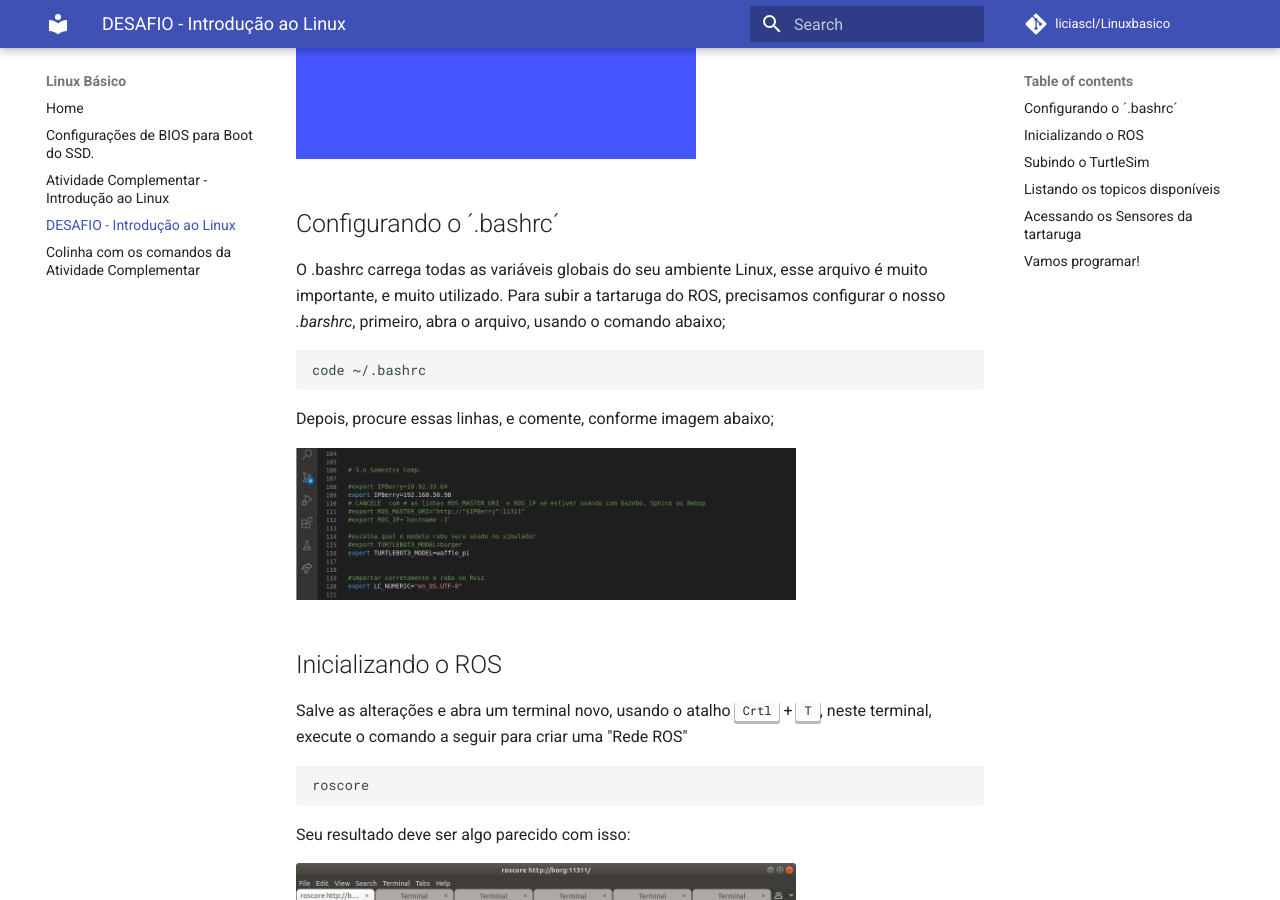
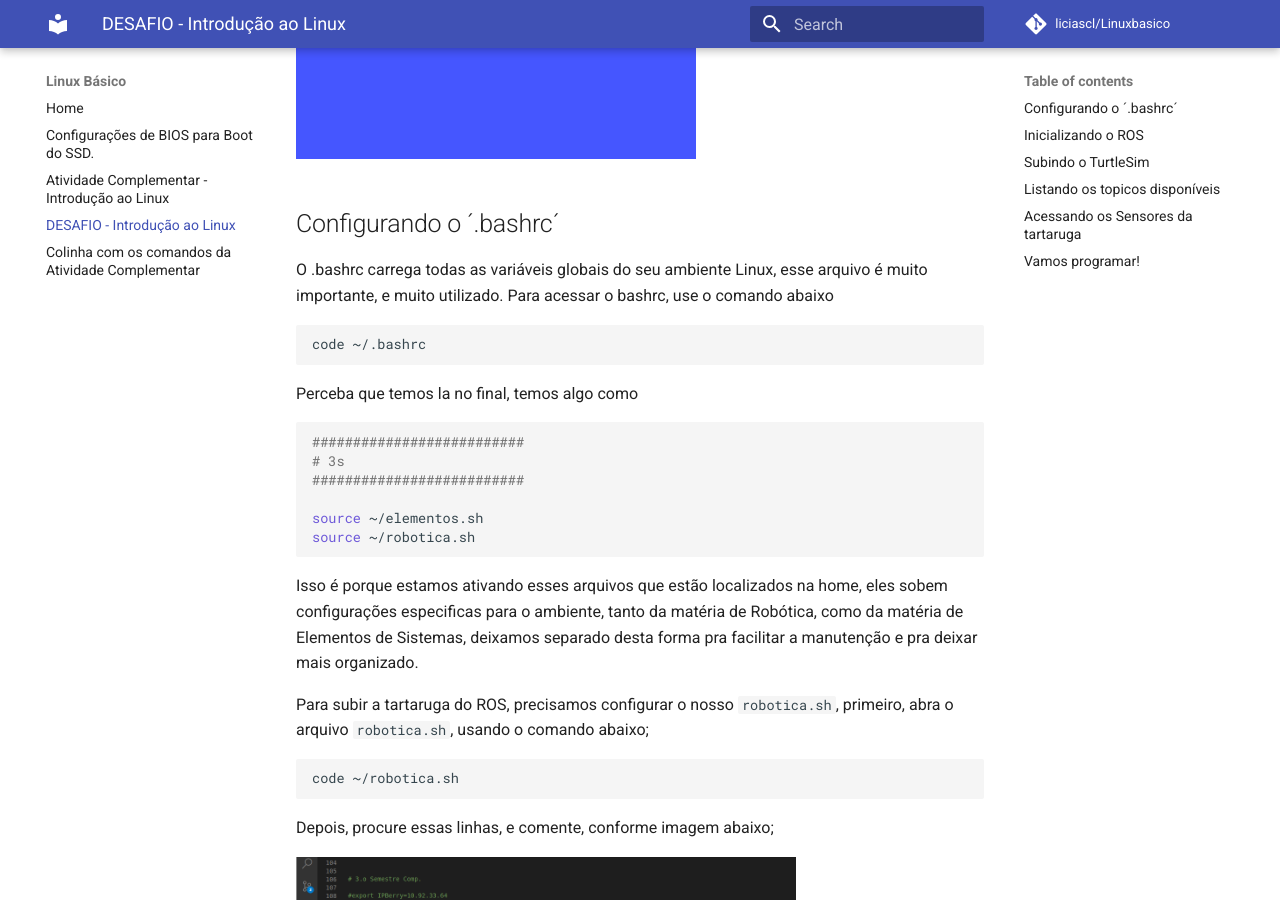
Before and after one commit to liciascl/Linuxbasico, an MkDocs documentation site: the page built from docs-src/desafio.md, in a window 1280 px wide and 900 px high, scrolled down 512 px. Built offline with MkDocs 1.6.1 and Material for MkDocs 9.7.7, drawn with Linux system fonts in a browser that asks for light colours; comment, search, counter and statistics services are not loaded.

Commit message:
Update desafio.md

````diff
--- a/docs-src/desafio.md
+++ b/docs-src/desafio.md
@@ -7,16 +7,36 @@ Agora que conhecemos alguns comandos, podemos configurar o nosso `.bashrc`,  par
 ## Configurando o ´.bashrc´
 
 O .bashrc carrega todas as variáveis globais do seu ambiente Linux, esse arquivo é muito importante, e muito utilizado.
-Para subir a tartaruga do ROS, precisamos configurar o nosso *.barshrc*, primeiro, abra o arquivo, usando o comando abaixo;
+Para acessar o bashrc, use o comando abaixo
+
+```bash
+code ~/.bashrc
+```
+Perceba que temos la no final, temos algo como
+
+```bash
+##########################
+# 3s
+##########################
+
+source ~/elementos.sh
+source ~/robotica.sh
+```
+
+Isso é porque estamos ativando esses arquivos que estão localizados na home, eles sobem configurações especificas para o ambiente, tanto da matéria de Robótica, como da matéria de Elementos de Sistemas, deixamos separado desta forma pra facilitar a manutenção e pra deixar mais organizado.
+
+Para subir a tartaruga do ROS, precisamos configurar o nosso `robotica.sh`, primeiro, abra o arquivo `robotica.sh`, usando o comando abaixo;
 
 
 ```bash
-code ~/.bashrc
+code ~/robotica.sh
 ```
 
 Depois, procure essas linhas, e comente, conforme imagem abaixo;
 
 ![bashrc](img/bashrc.png){width=500}
+
+
 
 
 ## Inicializando o ROS
````
